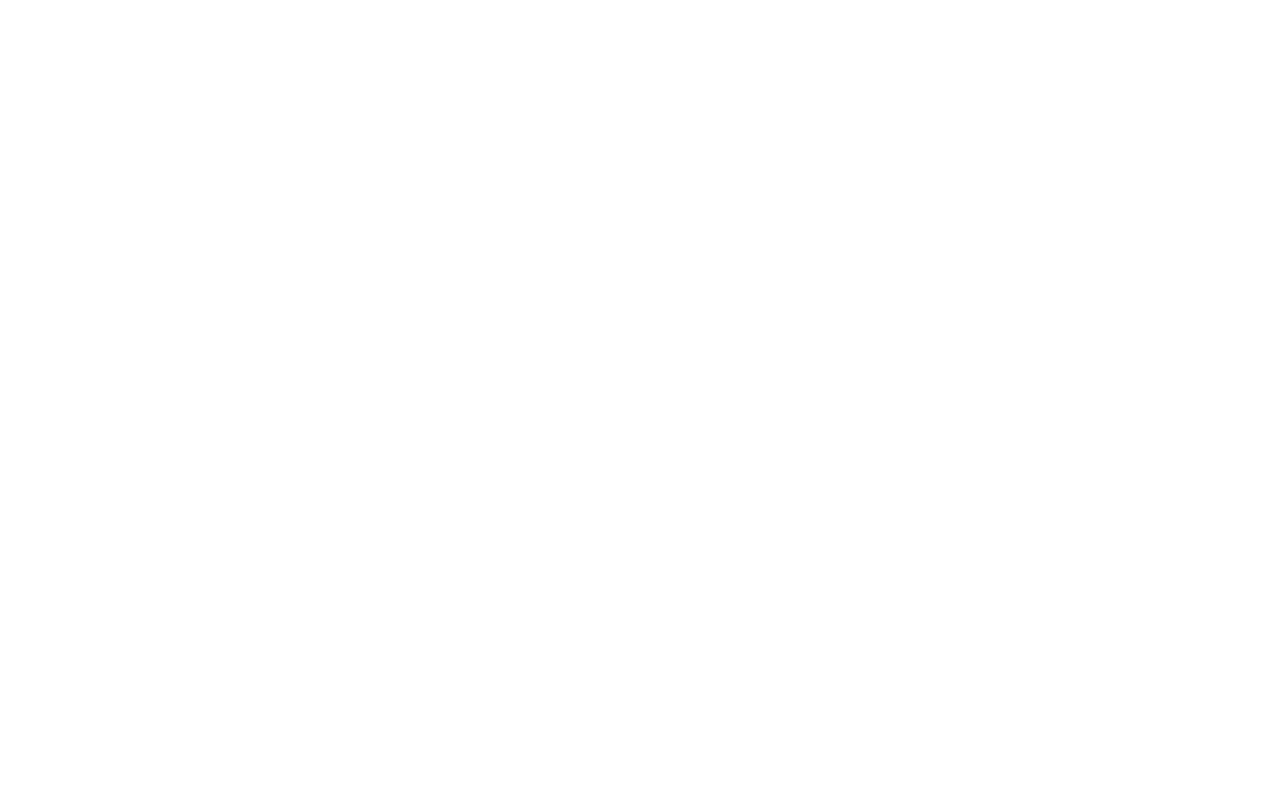
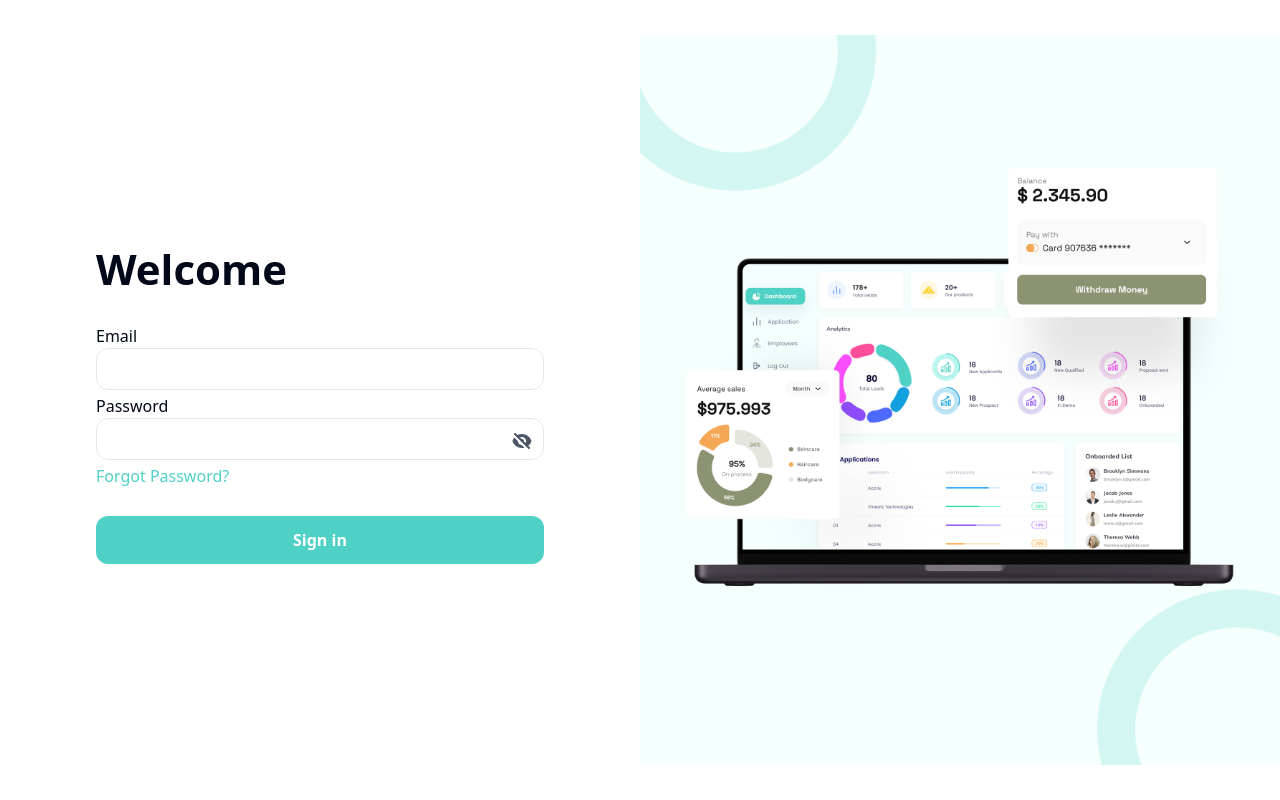
Before and after one commit to Anbuvel-2003/Vineatz_Salesforce_Frontend, a React (Vite) app: page /login in a window 1280 px wide. Built offline with nearby package versions, Linux system fonts and the light colour scheme; the HTML template or start-up script is replaced by a standard one.

Commit message:
login page UI finished

```diff
--- a/package.json
+++ b/package.json
@@ -20,6 +20,7 @@
     "lucide-react": "^0.417.0",
     "react": "^18.3.1",
     "react-dom": "^18.3.1",
+    "react-icons": "^5.5.0",
     "react-loading-skeleton": "^3.4.0",
     "react-router-dom": "^6.25.1",
     "react-toastify": "^10.0.5",
@@ -42,6 +43,6 @@
     "tailwindcss": "^3.4.17",
     "tailwindcss-animate": "^1.0.7",
     "typescript": "^5.2.2",
-    "vite": "^5.3.4"
+    "vite": "^7.0.5"
   }
 }
--- a/src/components/login.tsx
+++ b/src/components/login.tsx
@@ -1,10 +1,125 @@
+import { Formik } from "formik";
+import axios from "axios";
+import * as Yup from "yup";
+import React from "react";
+import img1 from "../assets/login_img.png";
+import { HiEye, HiEyeOff } from "react-icons/hi";
 
-function Login() {
-  return (
-    <div>
-      {/* itha file use pannikooo */}
-    </div>
-  );
+interface LoginProps {
+  isDrawerOpen: boolean;
+  setIsDrawerOpen: (isOpen: boolean) => void;
 }
 
-export default Login;
+const LoginPage: React.FC<LoginProps> = ({ isDrawerOpen, setIsDrawerOpen }) => {
+  const [showPassword, setShowPassword] = React.useState(false);
+
+  const validationSchema = Yup.object().shape({
+    email: Yup.string()
+      .email("Invalid email format *")
+      .required("Email is required *"),
+    password: Yup.string()
+      .required("Password is required *")
+      .min(8, "Password must be at least 8 characters *")
+      .matches(
+        /^(?=.*[a-z])(?=.*[A-Z])(?=.*\d)(?=.*[@$!%*?&])[A-Za-z\d@$!%*?&]{8,}$/,
+        "Password must contain uppercase, lowercase, number, and special character *"
+      ),
+  });
+
+  return (
+    <section className="h-screen flex items-center justify-center">
+      <div className="flex w-full h-full">
+        {/* Left: Form */}
+        <div className="w-1/2 flex items-center justify-center">
+          <div className="w-[70%]">
+            <h1 className="text-[42px] font-bold font-poppins mb-6">Welcome</h1>
+            <Formik
+              initialValues={{ email: "", password: "" }}
+              validationSchema={validationSchema}
+              onSubmit={async (values) => {
+                const DATA = {
+                  Email: values.email,
+                  Password: values.password,
+                };
+                try {
+                  const response = await axios.post(
+                    `${import.meta.env.VITE_LOCALHOST}/api/user/login`,
+                    DATA
+                  );
+                  console.log(response.data);
+                } catch (error) {
+                  console.error(error);
+                }
+              }}
+            >
+              {({ values, errors, touched, handleChange, handleSubmit }) => (
+                <form className="flex flex-col" onSubmit={handleSubmit}>
+                  <label>Email</label>
+                  <input
+                    type="email"
+                    name="email"
+                    value={values.email}
+                    onChange={handleChange}
+                    className="border border-gray-200 rounded-xl font-poppins p-2 mb-1"
+                  />
+                  {touched.email && errors.email && (
+                    <div className="text-red-500 text-sm mb-2">{errors.email}</div>
+                  )}
+
+                  <label>Password</label>
+                  <div className="relative">
+                    <input
+                      type={showPassword ? "text" : "password"}
+                      name="password"
+                      value={values.password}
+                      onChange={handleChange}
+                      className="border border-gray-200 rounded-xl font-poppins p-2 pr-10 mb-1 w-full"
+                    />
+                    <button
+                      type="button"
+                      onClick={() => setShowPassword(!showPassword)}
+                      className="absolute right-3 top-1/2 transform -translate-y-1/2 text-gray-600"
+                    >
+                      {showPassword ? (
+                        <HiEye className="w-5 h-5" />
+                      ) : (
+                        <HiEyeOff className="w-5 h-5" />
+                      )}
+                    </button>
+                  </div>
+                  {touched.password && errors.password && (
+                    <div className="text-red-500 text-sm mb-2">{errors.password}</div>
+                  )}
+
+                  <a
+                    href="/register"
+                    className="text-[#4FD1C5] hover:text-blue-700 pb-3 font-poppins"
+                  >
+                    Forgot Password?
+                  </a>
+                  <button
+                    type="submit"
+                    className="bg-[#4FD1C5] hover:bg-blue-700 text-white font-bold rounded-xl font-poppins py-3 px-4 mt-4"
+                  >
+                    Sign in
+                  </button>
+                </form>
+              )}
+            </Formik>
+          </div>
+        </div>
+
+        {/* Right: Image */}
+        <div className="w-1/2 flex items-center justify-center">
+          <img
+            src={img1}
+            alt="profile"
+            className="w-full h-[100%] object-contain"
+          />
+        </div>
+      </div>
+    </section>
+  );
+};
+
+export default LoginPage;
--- a/src/components/loginPage.tsx
+++ b/src/components/loginPage.tsx
@@ -74,9 +74,8 @@ const LoginPage: React.FC<LoginPageProps> = (props) => {
       >
         {({ handleSubmit }) => (
           <div
-            className={`fixed top-0 right-0 z-40 h-screen p-4 overflow-y-auto transition-transform transform ${
-              isDrawerOpen ? "translate-x-0" : "translate-x-full"
-            }  w-1/3 bg-gray-800 `}
+            className={`fixed top-0 right-0 z-40 h-screen p-4 overflow-y-auto transition-transform transform ${isDrawerOpen ? "translate-x-0" : "translate-x-full"
+              }  w-1/3 bg-gray-800 `}
             tabIndex={-1}
             aria-labelledby="drawer-label"
           >
```
Also changed, not shown: src/assets/login_img.png (added), 1 other file (tests, documents, lock files or other folders).
